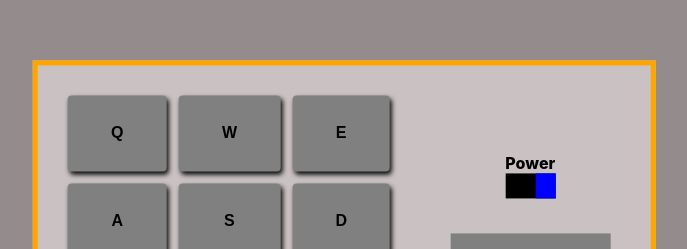
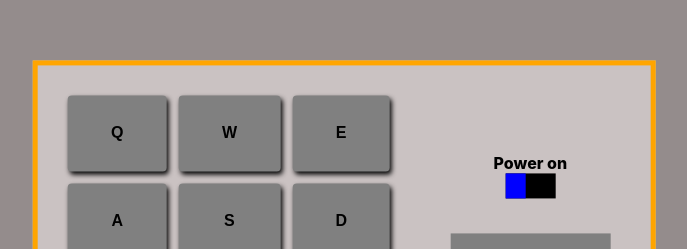
Before and after one commit to MPDADDY/drum-machine, a React (Create React App) app: page / in a window 1280 px wide. Shown: the part 179-428 px from the top of the page, without its empty margins (296-983 px from the left). Built offline with nearby package versions, Linux system fonts and the light colour scheme.

Commit message:
Power button control the display

```diff
--- a/src/App.css
+++ b/src/App.css
@@ -55,6 +55,7 @@
   justify-content: space-around;
   margin: auto 20px;
   text-align: center;
+  transition: 2000ms ease;
 }
 
 .power {
@@ -64,12 +65,21 @@
   margin: auto auto 20px;
 }
 
+.power button:active {
+  background-color: aliceblue;
+}
+
+
 .powerbutton {
   height: 100%;
   width: 20px;
   background-color: blue;
   border: none;
-  float: right;
+  float: left;
+}
+
+button:hover {
+  cursor: pointer;
 }
 
 span {
--- a/src/components/Drumcontrols.js
+++ b/src/components/Drumcontrols.js
@@ -1,20 +1,27 @@
-import React, {useContext} from 'react';
+import React, {useContext, useState} from 'react';
 import { DrumContext } from '../DrumContext';
 
 function Drumcontrols() {
   const { displayText } = useContext(DrumContext);
+  const [ powerOn, setPowerOn ] = useState(true);
+
+  const handlePowerClick = () => {
+    const power = document.getElementById('power')
+    setPowerOn(!powerOn)
+    power.style.float = powerOn ? 'right' : 'left';
+  }
 
   return (
     <div className='controls_container'>
         <div>
-        <span>Power</span>
+        <span>{!powerOn ? 'Power off': 'Power on'}</span>
           <div className='power'>
-             <button className='powerbutton'></button>
+             <button onClick={handlePowerClick} className='powerbutton' id='power'></button>
           </div>
         </div>
 
         <div className='display' id="display">
-            {displayText}
+            {!powerOn ? displayText : ''}
         </div>
     </div>
   )
```
